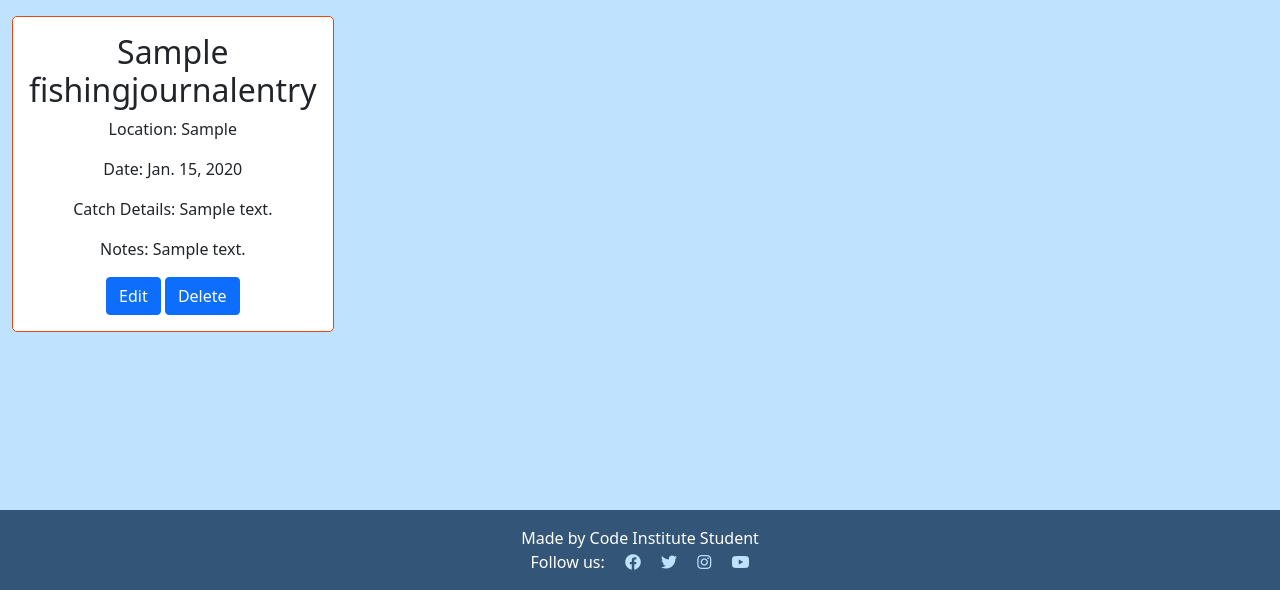
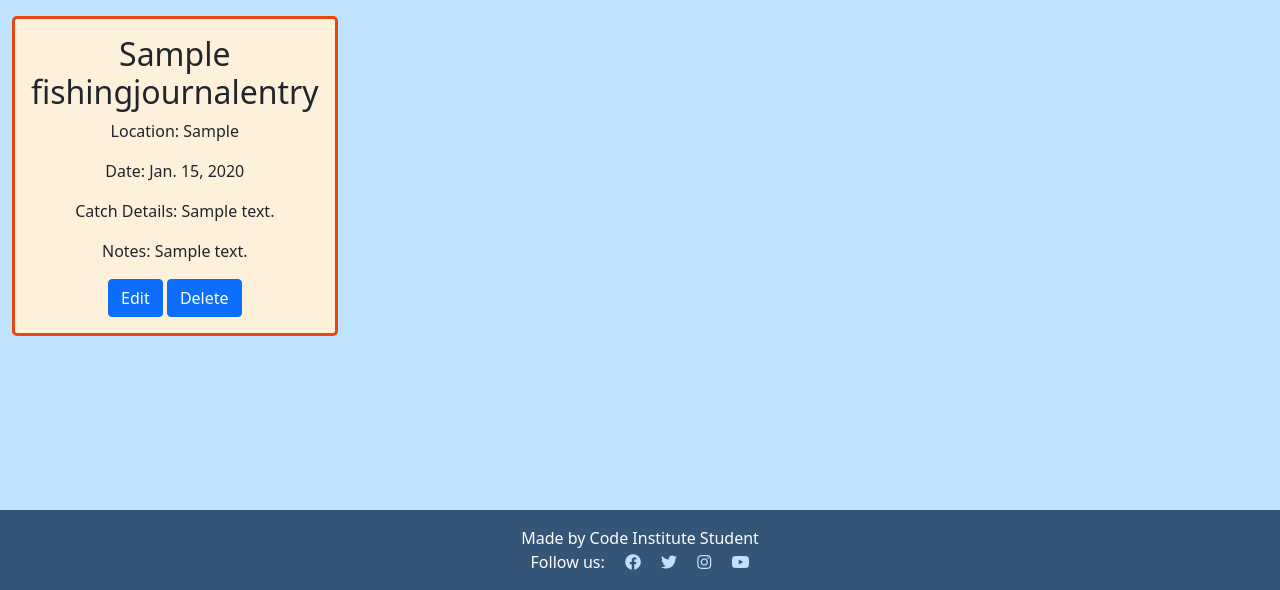
Before and after one commit to Pierreslag/fishingblog, a Django app: page /fishing_journal/entry_base/ in a window 1280 px wide. Shown: the part 210-800 px from the top of the page. Run offline with Django 3.2, Linux system fonts and the light colour scheme; a user stored in the database is signed in; tables that the repository leaves empty hold one stand-in row (values such as "Sample post").

Commit message:
Update style to entry card

```diff
--- a/static/css/style.css
+++ b/static/css/style.css
@@ -69,8 +69,8 @@ footer a {
 /* Styling for entry-card */
 .entry-card {
   display: inline-block;
-  background-color: #FFF;
-  border: 1px solid #E84610;
+  background-color: #FDF1DC;
+  border: 3px solid #E84610;
   border-radius: 5px;
 }
 
```
